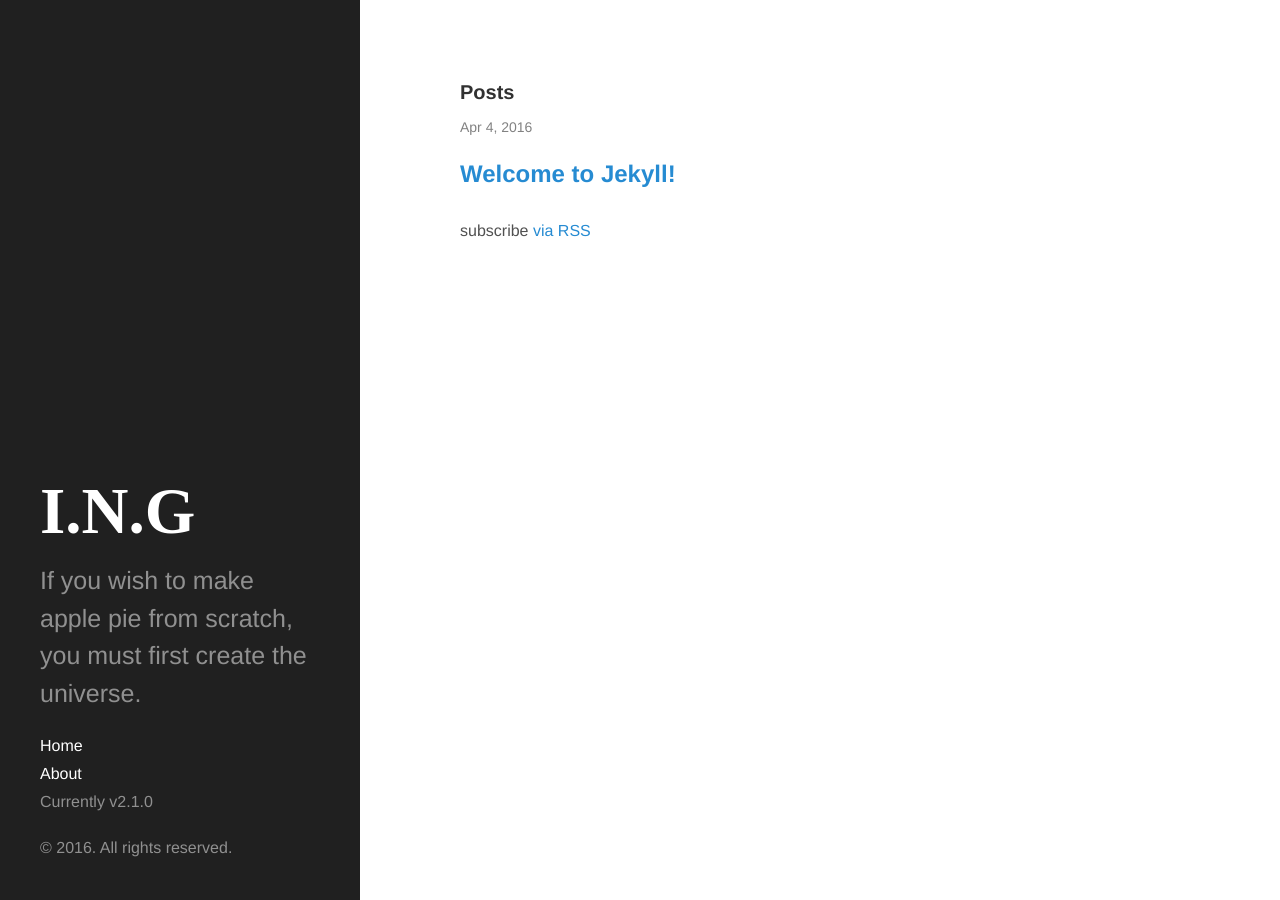
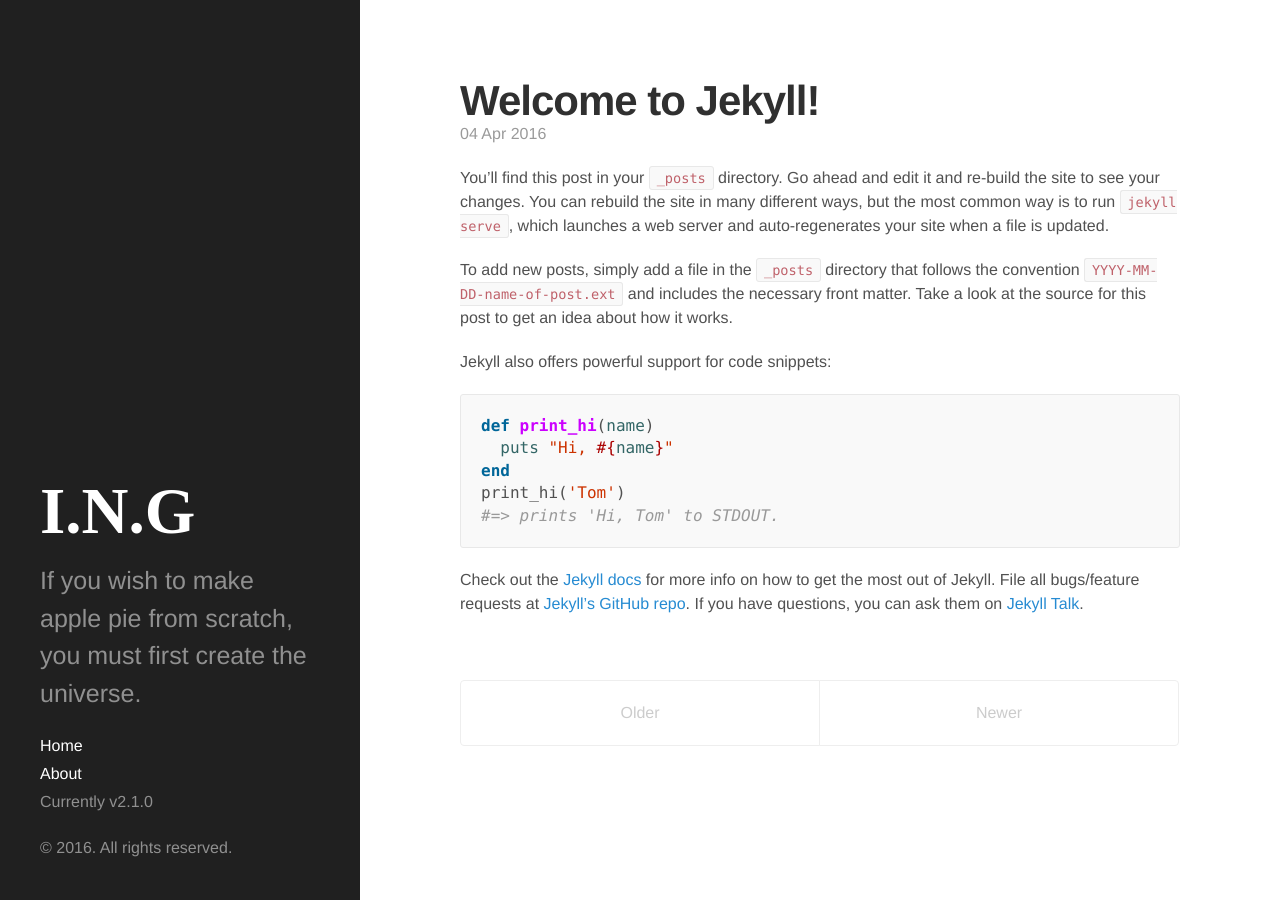
Before and after one commit to tokzk/blog.okzk.org, a Jekyll site: the page built from index.html, in a window 1280 px wide. Built offline with Jekyll 4.4.1, drawn with Linux system fonts in a browser that asks for light colours; the list of posts is cut into pages by our own code.

Commit message:
Fix index

```diff
--- a/_config.yml
+++ b/_config.yml
@@ -20,3 +20,7 @@
 
 # Custom vars
 version:  2.1.0
+
+paginate: 5
+
+gems: [jekyll-paginate]
--- a/index.html
+++ b/index.html
@@ -1,23 +1,37 @@
 ---
 layout: default
+title: Home
 ---
 
-<div class="home">
+<div class="posts">
+  {% for post in paginator.posts %}
+  <div class="post">
+    <h1 class="post-title">
+      <a href="{{ post.url }}">
+        {{ post.title }}
+      </a>
+    </h1>
 
-  <h1 class="page-heading">Posts</h1>
+    <span class="post-date">{{ post.date | date_to_string }}</span>
 
-  <ul class="post-list">
-    {% for post in site.posts %}
-      <li>
-        <span class="post-meta">{{ post.date | date: "%b %-d, %Y" }}</span>
+    {{ post.content }}
+  </div>
+  {% endfor %}
+</div>
 
-        <h2>
-          <a class="post-link" href="{{ post.url | prepend: site.baseurl }}">{{ post.title }}</a>
-        </h2>
-      </li>
-    {% endfor %}
-  </ul>
-
-  <p class="rss-subscribe">subscribe <a href="{{ "/feed.xml" | prepend: site.baseurl }}">via RSS</a></p>
-
+<div class="pagination">
+  {% if paginator.next_page %}
+    <a class="pagination-item older" href="{{ site.baseurl }}page{{paginator.next_page}}">Older</a>
+  {% else %}
+    <span class="pagination-item older">Older</span>
+  {% endif %}
+  {% if paginator.previous_page %}
+    {% if paginator.page == 2 %}
+      <a class="pagination-item newer" href="{{ site.baseurl }}">Newer</a>
+    {% else %}
+      <a class="pagination-item newer" href="{{ site.baseurl }}page{{paginator.previous_page}}">Newer</a>
+    {% endif %}
+  {% else %}
+    <span class="pagination-item newer">Newer</span>
+  {% endif %}
 </div>
```
